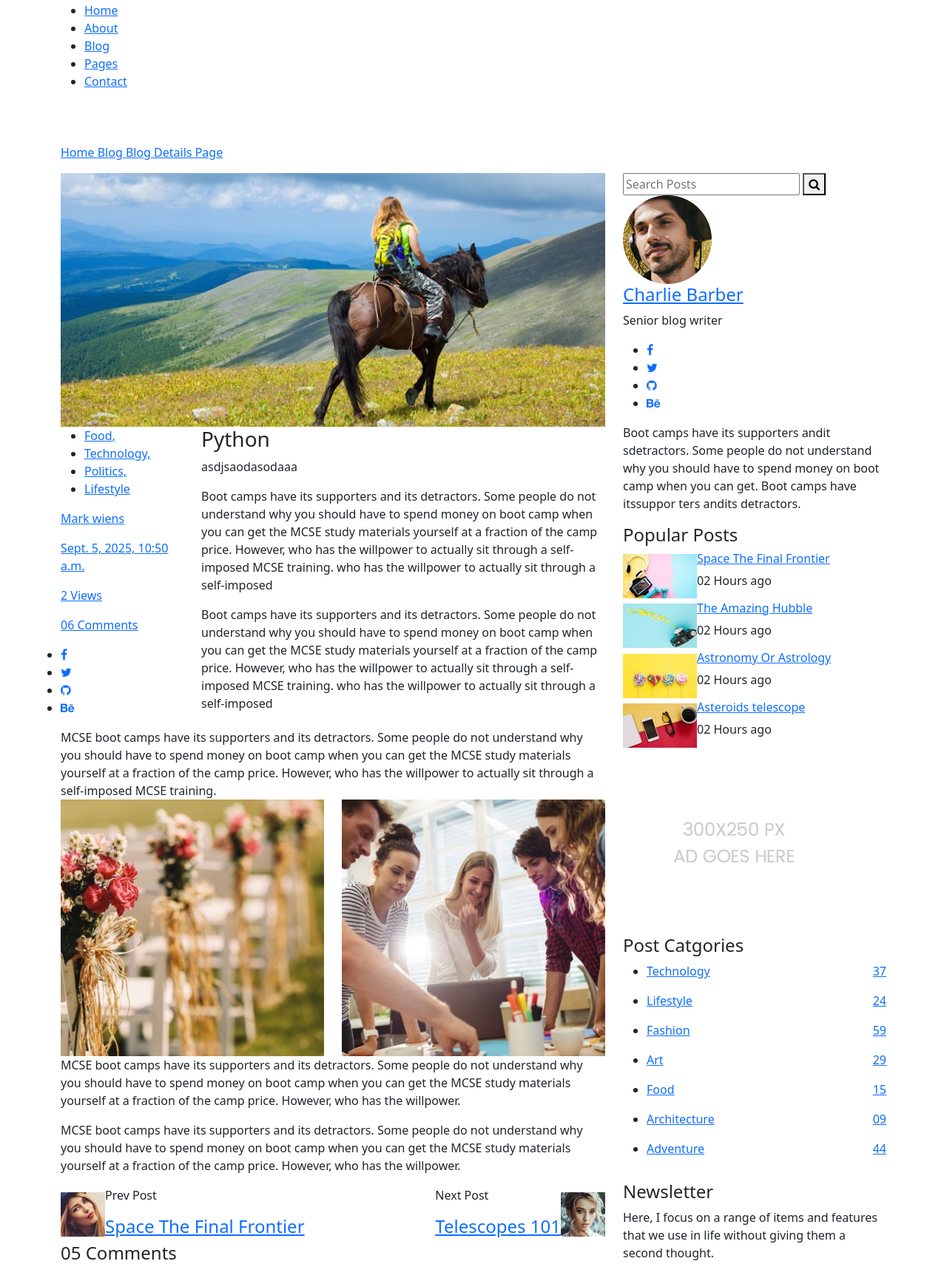
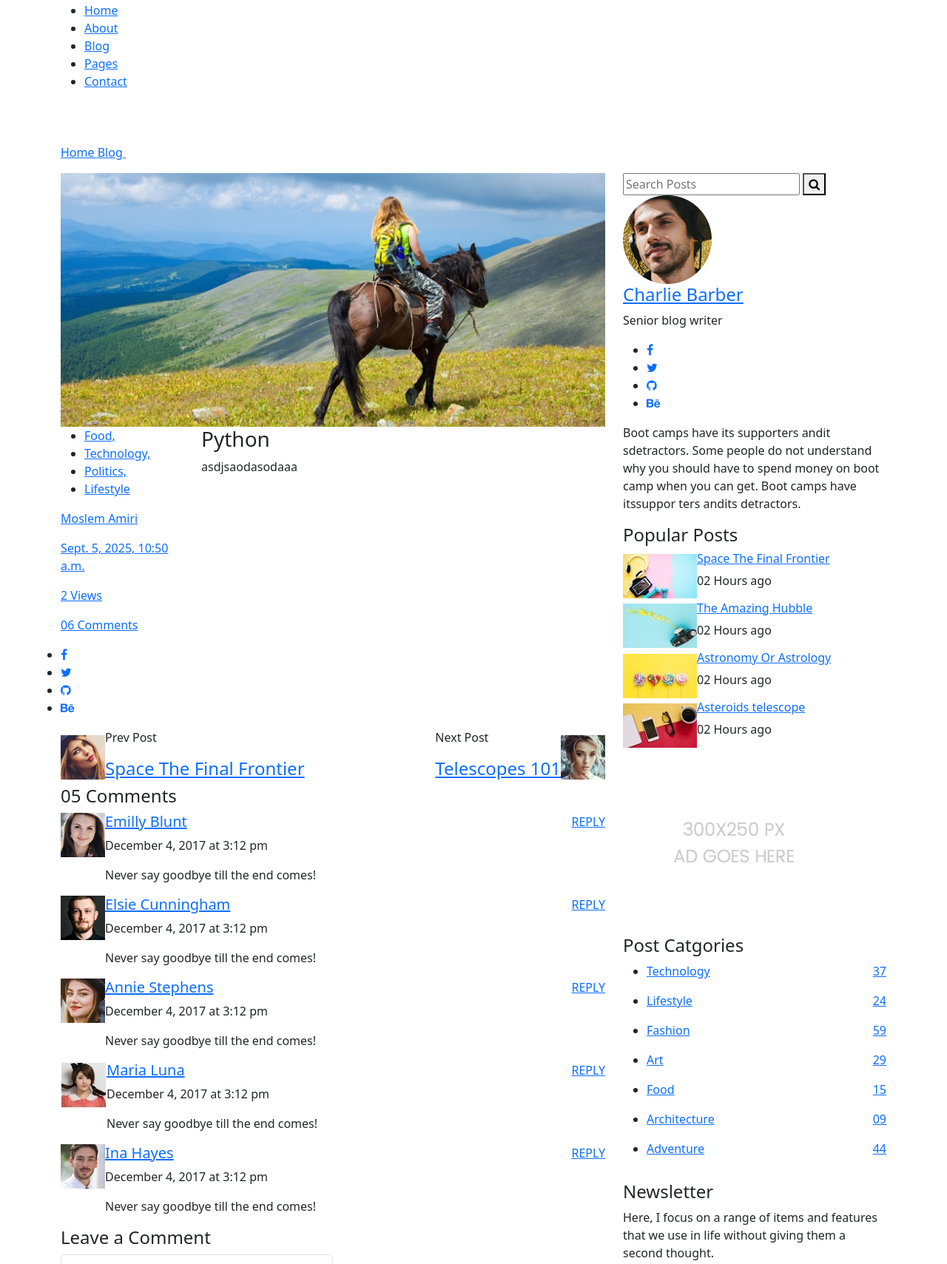
Before and after one commit to Mosllems/Travel, a Django app: a page that uses blog/templates/blog/blog-single.html in a window 1280 px wide. Shown: the part 252-1961 px from the top of the page at 74% size. Run offline with Django 5.2, Linux system fonts and the light colour scheme; data comes from the database, SQL or seed files in the repository; both versions use the stored data as it was after the commit; some libraries are stand-ins or nearby versions.

Commit message:
add author in models and placed it in template

```diff
--- a/blog/admin.py
+++ b/blog/admin.py
@@ -3,8 +3,8 @@
 
 
 class PostAdmin(admin.ModelAdmin):
-    list_display = ['id', 'title', 'counted_view', 'created_date', 'modified_date', 'status']
-    list_filter = ['status']
+    list_display = ['id', 'title', 'author', 'counted_view', 'created_date', 'modified_date', 'status']
+    list_filter = ['status', 'author']
     list_per_page = 10
     search_fields = ['title']
 
--- a/blog/models.py
+++ b/blog/models.py
@@ -1,11 +1,11 @@
 from django.db import models
-from django.utils import timezone
+from django.contrib.auth.models import User
 
 class Post(models.Model):
     title = models.CharField(max_length=250)
     description = models.TextField()
+    author = models.ForeignKey(User, on_delete=models.CASCADE, null=True)
     # image
-    # author
     # tag
     # category
     counted_view = models.IntegerField(default=0)
--- a/blog/templates/blog/blog-home.html
+++ b/blog/templates/blog/blog-home.html
@@ -108,7 +108,7 @@
 								<li><a href="#">Lifestyle</a></li>
 							</ul>
 							<div class="user-details row">
-								<p class="user-name col-lg-12 col-md-12 col-6"><a href="#">{{post.author}}</a> <span
+								<p class="user-name col-lg-12 col-md-12 col-6"><a href="#">{{post.author.get_full_name}}</a> <span
 										class="lnr lnr-user"></span></p>
 								<p class="date col-lg-12 col-md-12 col-6"><a href="#">{{post.created_date}}</a> <span
 										class="lnr lnr-calendar-full"></span></p>
--- a/blog/templates/blog/blog-single.html
+++ b/blog/templates/blog/blog-single.html
@@ -15,11 +15,11 @@
 			<div class="row d-flex align-items-center justify-content-center">
 				<div class="about-content col-lg-12">
 					<h1 class="text-white">
-						Blog Details Page
+						{{post.title}}
 					</h1>
 					<p class="text-white link-nav"><a href="{% url 'website:home' %}">Home </a> <span
 							class="lnr lnr-arrow-right"></span><a href="{% url 'blog:blogview' %}">Blog </a> <span
-							class="lnr lnr-arrow-right"></span> <a href="blog-single.html"> Blog Details Page</a></p>
+							class="lnr lnr-arrow-right"></span>{{post.title}}</p>
 				</div>
 			</div>
 		</div>
@@ -45,7 +45,7 @@
 								<li><a href="#">Lifestyle</a></li>
 							</ul>
 							<div class="user-details row">
-								<p class="user-name col-lg-12 col-md-12 col-6"><a href="#">Mark wiens</a> <span
+								<p class="user-name col-lg-12 col-md-12 col-6"><a href="#">{{post.author.get_full_name}}</a> <span
 										class="lnr lnr-user"></span></p>
 								<p class="date col-lg-12 col-md-12 col-6"><a href="#">{{post.created_date}}</a> <span
 										class="lnr lnr-calendar-full"></span></p>
@@ -66,50 +66,6 @@
 							<p class="excert">
 								{{post.description}}
 							</p>
-							<p>
-								Boot camps have its supporters and its detractors. Some people do not understand why you
-								should have to spend money on boot camp when you can get the MCSE study materials
-								yourself at a fraction of the camp price. However, who has the willpower to actually sit
-								through a self-imposed MCSE training. who has the willpower to actually sit through a
-								self-imposed
-							</p>
-							<p>
-								Boot camps have its supporters and its detractors. Some people do not understand why you
-								should have to spend money on boot camp when you can get the MCSE study materials
-								yourself at a fraction of the camp price. However, who has the willpower to actually sit
-								through a self-imposed MCSE training. who has the willpower to actually sit through a
-								self-imposed
-							</p>
-						</div>
-						<div class="col-lg-12">
-							<div class="quotes">
-								MCSE boot camps have its supporters and its detractors. Some people do not understand
-								why you should have to spend money on boot camp when you can get the MCSE study
-								materials yourself at a fraction of the camp price. However, who has the willpower to
-								actually sit through a self-imposed MCSE training.
-							</div>
-							<div class="row mt-30 mb-30">
-								<div class="col-6">
-									<img class="img-fluid" src="{% static 'img/blog/post-img1.jpg' %}" alt="">
-								</div>
-								<div class="col-6">
-									<img class="img-fluid" src="{% static 'img/blog/post-img2.jpg' %}" alt="">
-								</div>
-								<div class="col-lg-12 mt-30">
-									<p>
-										MCSE boot camps have its supporters and its detractors. Some people do not
-										understand why you should have to spend money on boot camp when you can get the
-										MCSE study materials yourself at a fraction of the camp price. However, who has
-										the willpower.
-									</p>
-									<p>
-										MCSE boot camps have its supporters and its detractors. Some people do not
-										understand why you should have to spend money on boot camp when you can get the
-										MCSE study materials yourself at a fraction of the camp price. However, who has
-										the willpower.
-									</p>
-								</div>
-							</div>
 						</div>
 					</div>
 					<div class="navigation-area">
--- a/blog/views.py
+++ b/blog/views.py
@@ -11,7 +11,7 @@
 
 
 def blogdetail(request, title):
-    post = get_object_or_404(Post, title=title)
+    post = get_object_or_404(Post, title=title, status=1)
     return render (request, "blog/blog-single.html", context={
         'post': post,
 
```
Also changed, not shown: blog/migrations/0003_post_author.py (added), db.sqlite3.
